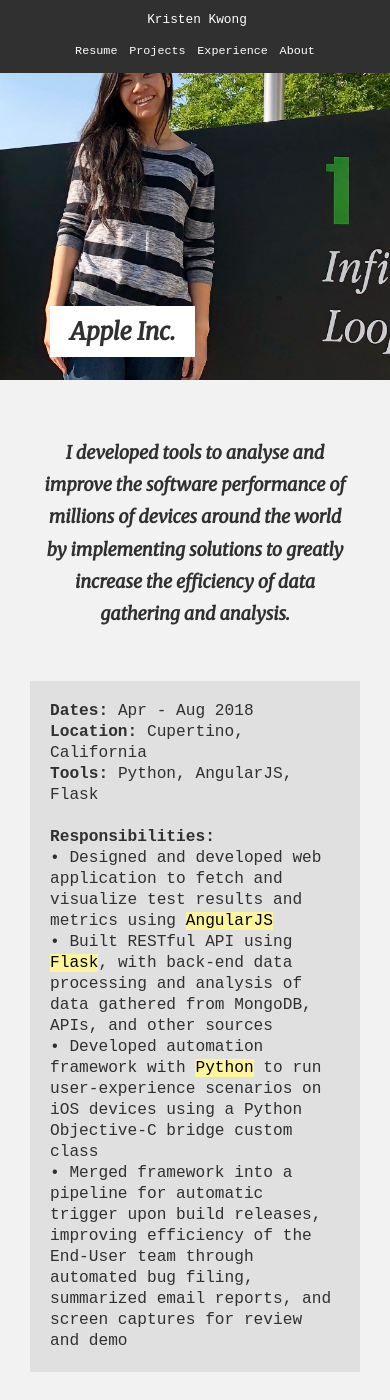
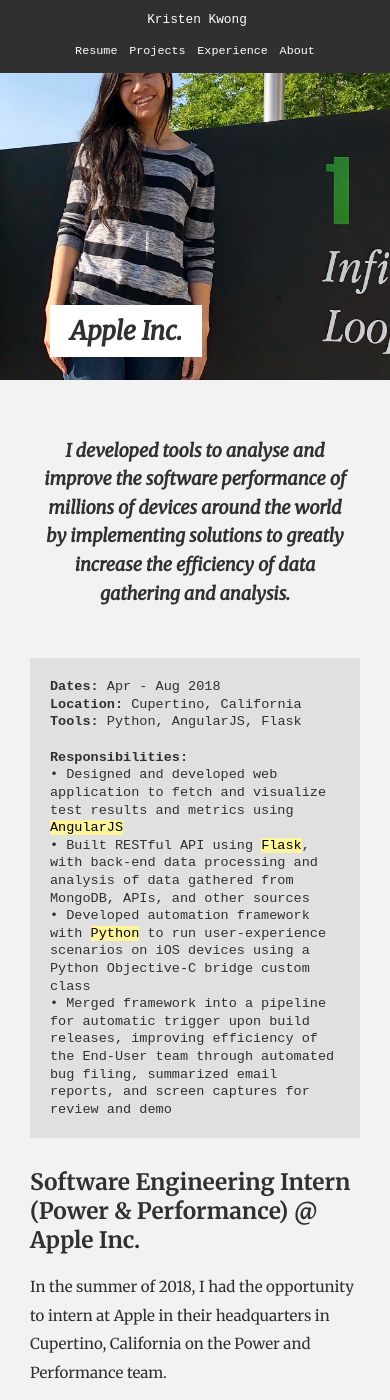
Before and after one commit to kristenkwong/website-2019, a Jekyll site: the page built from _experiences/apple_2018S.md, in a window 390 px wide and 1400 px high. Built offline with Jekyll 4.4.1, drawn with Linux system fonts in a browser that asks for light colours; some web fonts are replaced.

Commit message:
content changes

```diff
--- a/_sass/content.scss
+++ b/_sass/content.scss
@@ -7,7 +7,8 @@ $secondary-color: #e0e0e0;
 $dark-bg: #303030;
 $light-bg: #f2f2f3;
 $accent-color: #fdf59c;
-$serif-font-size-content: 1.13em;
+$serif-font-size-content: 1em;
+$content-title-font-size: 1.7em;
 $content-line-height: 1.9em;
 
 body {
@@ -37,7 +38,7 @@ body {
 		font-family: $font-heading;
 		font-weight: bold;
 		font-style: italic;
-		font-size: 24px;
+		font-size: $content-title-font-size;
 		background-color: $primary-color;
 		padding: 10px 20px 10px 20px;
 	}
@@ -59,7 +60,7 @@ body {
 	font-family: $font-heading;
 	font-style: italic;
 	font-weight: bold;
-	font-size: 18px;
+	font-size: 1.2em;
 	color: $dark-bg;
 	width: 80%;
 	max-width: 600px;
@@ -71,6 +72,8 @@ body {
 #content {
 
 	position: static;
+	-webkit-transition: padding-left 1s, padding-right 1s; /* Safari */
+	transition: padding-left 1s, padding-right 1s;
 	padding-left: 90px;
 	padding-right: 90px;
 	padding-bottom: 40px;
@@ -132,7 +135,7 @@ body {
 		margin-top: 20px;
 		padding: 20px;
 		width: 250px;
-		font-size: 0.95em;
+		font-size: 0.9em;
 		font-family: $font-body;
 		line-height: 1.3em;
 	}
@@ -226,6 +229,8 @@ body {
 
 @media only screen and (max-width: 600px) {
 	#content {
+		-webkit-transition: padding-left 1s, padding-right 1s; /* Safari */
+  	transition: padding-left 1s, padding-right 1s;
 		padding-left: 30px;
 		padding-right: 30px;
 	}
--- a/_sass/main.scss
+++ b/_sass/main.scss
@@ -477,14 +477,17 @@ nav {
 	a:hover {
 		background-color: $accent-color;
 		-webkit-transition: background-color 0.5s; /* Safari */
-  		transition: background-color 0.5s;
+  	transition: background-color 0.5s;
 	}
 
 	.section-header {
 		padding-left: 90px;
+		text-align: left;
 	}
 
 	.container {
+		-webkit-transition: padding-left 1s, padding-right 1s; /* Safari */
+		transition: padding-left 1s, padding-right 1s;
 		padding-left: 60px;
 		padding-right: 60px;
 		max-width: 700px;
@@ -536,6 +539,8 @@ nav {
 	@media only screen and (max-width: 500px) {
 
 		.container {
+			-webkit-transition: padding-left 1s, padding-right 1s; /* Safari */
+			transition: padding-left 1s, padding-right 1s;
 			padding-left: 30px;
 			padding-right: 30px;
 		}
@@ -559,6 +564,7 @@ nav {
 	padding-top: 10px;
 	padding-bottom: 20px;
 	z-index: 999;
+	font-size: $body-font-size;
 
 	a {
 		margin: 3px;
```
Also changed, not shown: 4 other files.
